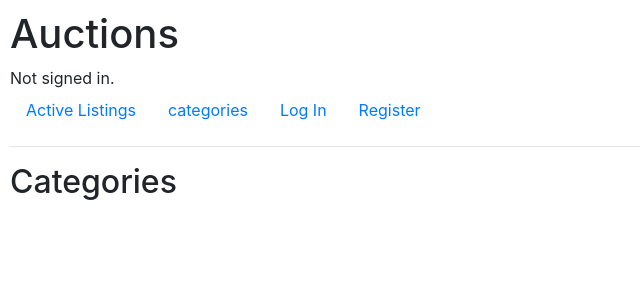
After one commit to metaamiri/django-ecommerce, a Django app: template commerce/auctions/templates/auctions/categories.html in a window 1280 px wide. The commit adds this page. Shown: the top 300 px of the page, without its empty margins (0-640 px from the left). Run offline with Django 3.2, Linux system fonts and the light colour scheme; the template is opened without the code that fills it, so the values that code supplies are empty; parts of the project's set-up code (start-up, migrations or seed data) failed here and were passed over; some libraries are stand-ins or nearby versions.

Commit message:
create category and cetegories listings

```diff
--- /dev/null
+++ b/commerce/auctions/templates/auctions/categories.html
@@ -0,0 +1,14 @@
+{% extends 'auctions/layout.html' %}
+{% load static %}
+{% block body %}
+
+    <h2>Categories</h2>
+    <ul>
+        {% for category in categories %}
+            <div class="category-list">
+                <li><a href="{% url 'auctions:category_listings' category.name %}">{{ category.name }}</a></li>
+            </div>
+        {% endfor %}
+    </ul>
+
+{% endblock %}
--- a/commerce/auctions/templates/auctions/layout.html
+++ b/commerce/auctions/templates/auctions/layout.html
@@ -20,6 +20,11 @@
             <li class="nav-item">
                 <a class="nav-link" href="{% url 'auctions:index' %}">Active Listings</a>
             </li>
+
+            <li class="nav-item">
+                <a class="nav-link" href="{% url 'auctions:categories' %}">categories</a>
+            </li>
+
             {% if user.is_authenticated %}
                 <li class="nav-item">
                     <a class="nav-link" href="{% url 'auctions:watchlist' %}">Watchlist <span class="watchlist-count">{{user.watchlist.last.listing.count}}</span></a>
--- a/commerce/auctions/templates/auctions/listing_detail.html
+++ b/commerce/auctions/templates/auctions/listing_detail.html
@@ -53,12 +53,12 @@
             <!-- Listing details -->
             <h2>{{ listing.title }}</h2>
             <p><strong>Created by:</strong> {{ listing.user }}</p>
-            <p><strong>Category:</strong> {% for category in listing.categories.all %}{{ category.name }} {% endfor %}</p>
+            <p><strong>Category:</strong> {% for category in listing.categories.all %} <a href="{% url 'auctions:category_listings' category.name %}"> {{ category.name }} </a>  {% endfor %}</p>
             <p><strong>Description:</strong> {{ listing.description }}</p>
             {% if listing.active %}
                 <p><strong>Current Price:</strong> ${{ current_price|default:listing.price.last.bid }}</p>
             {% else %}
-                <p><strong>Final Price:</strong> ${{ listing.price.last.bid }}</p>
+                 <p><strong>Final Price:</strong> ${{ listing.price.last.bid }}</p>
             {% endif %}
         </div>
 
--- a/commerce/auctions/urls.py
+++ b/commerce/auctions/urls.py
@@ -10,4 +10,6 @@ urlpatterns = [
     path("listing-page/<int:listing_id>", views.listing_page, name="listing_page"),
     path("change-watchlist/", views.change_watchlist, name="change_watchlist"),
     path("watchlist/", views.watchlist, name="watchlist"),
+    path("categories/", views.categories, name="categories"),
+    path("categories/<str:category_name>", views.category_listing, name="category_listings"),
 ]
```
Also changed, not shown: commerce/auctions/templates/auctions/category_listing.html (added, +25 -0 lines), commerce/auctions/views.py (+11 -0 lines), commerce/db.sqlite3.
